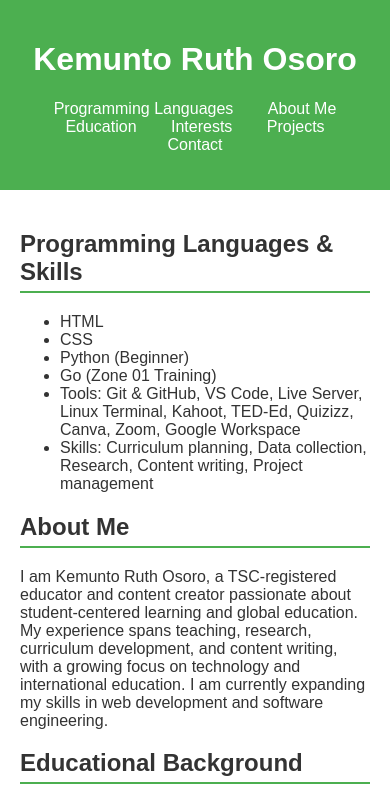
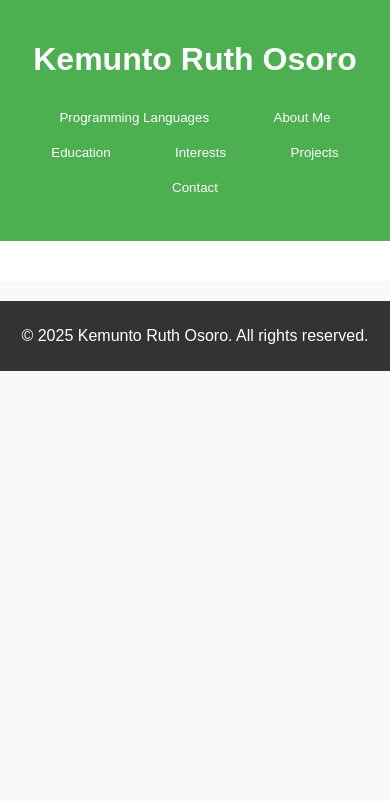
Before and after one commit to osukemmy/portfolio-hackathon1, a plain HTML site: page index.html in a window 390 px wide. Shown: the top 801 px of the page. Drawn offline with Linux system fonts and the light colour scheme.

Commit message:
Updated portfolio with dropdown sections and improved layout

```diff
--- a/index.html
+++ b/index.html
@@ -12,12 +12,12 @@
     <h1>Kemunto Ruth Osoro</h1>
     <nav>
       <ul>
-        <li><a href="#languages">Programming Languages</a></li>
-        <li><a href="#about">About Me</a></li>
-        <li><a href="#education">Education</a></li>
-        <li><a href="#interests">Interests</a></li>
-        <li><a href="#projects">Projects</a></li>
-        <li><a href="#contact">Contact</a></li>
+        <li><button onclick="toggleSection('languages-content')">Programming Languages</button></li>
+        <li><button onclick="toggleSection('about-content')">About Me</button></li>
+        <li><button onclick="toggleSection('education-content')">Education</button></li>
+        <li><button onclick="toggleSection('interests-content')">Interests</button></li>
+        <li><button onclick="toggleSection('projects-content')">Projects</button></li>
+        <li><button onclick="toggleSection('contact-content')">Contact</button></li>
       </ul>
     </nav>
   </header>
@@ -26,6 +26,7 @@
 
     <!-- Programming Languages & Skills -->
     <section id="languages">
+      <div id="languages-content" style="display: none;">
         <h2>Programming Languages & Skills</h2>
         <ul>
           <li>HTML</li>
@@ -35,20 +36,24 @@
           <li>Tools: Git & GitHub, VS Code, Live Server, Linux Terminal, Kahoot, TED-Ed, Quizizz, Canva, Zoom, Google Workspace</li>
           <li>Skills: Curriculum planning, Data collection, Research, Content writing, Project management</li>
         </ul>
+      </div>
     </section>
 
     <!-- About Me -->
     <section id="about">
+      <div id="about-content" style="display: none;">
         <h2>About Me</h2>
         <p>
           I am Kemunto Ruth Osoro, a TSC-registered educator and content creator passionate about student-centered learning and global education.
           My experience spans teaching, research, curriculum development, and content writing, with a growing focus on technology and international education.
           I am currently expanding my skills in web development and software engineering.
         </p>
+      </div>
     </section>
 
     <!-- Educational Background -->
     <section id="education">
+      <div id="education-content" style="display: none;">
         <h2>Educational Background</h2>
         <ul>
           <li><strong>Bachelor of Education (Arts)</strong> – Kiswahili & Geography, Moi University (2023)</li>
@@ -57,29 +62,35 @@
         </ul>
         <p>Certifications: Child Protection & Safeguarding, Asana Workflow Specialist</p>
         <a href="CV.pdf" download>Download My CV</a>
+      </div>
     </section>
 
     <!-- Interests -->
     <section id="interests">
+      <div id="interests-content" style="display: none;">
         <h2>Interests</h2>
         <p>
           I am passionate about technology in education, web development, innovative teaching strategies,
           international education systems, and research on curriculum and learning outcomes.
         </p>
+      </div>
     </section>
 
     <!-- Projects -->
     <section id="projects">
+      <div id="projects-content" style="display: none;">
         <h2>Projects</h2>
         <ul>
           <li><strong>Online Tutoring:</strong> Designed and delivered engaging Kiswahili and English lessons for international learners using interactive tools.</li>
           <li><strong>Research Work:</strong> Contributed to studies at APHRC and Quiben Ventures, collecting and analyzing data on learning, aspirations, and mental health.</li>
           <li><strong>Content Writing:</strong> Developed digital toolkits and blogs as a Content & Research Intern at Global Student Solutions.</li>
         </ul>
+      </div>
     </section>
 
     <!-- Contact -->
     <section id="contact">
+      <div id="contact-content" style="display: none;">
         <h2>Contact Me</h2>
         <form>
           <label for="name">Name:</label><br>
@@ -93,6 +104,7 @@
 
           <button type="submit">Send</button>
         </form>
+      </div>
     </section>
 
   </main>
@@ -101,5 +113,12 @@
     <p>&copy; 2025 Kemunto Ruth Osoro. All rights reserved.</p>
   </footer>
 
+  <script>
+    function toggleSection(id) {
+      const section = document.getElementById(id);
+      section.style.display = (section.style.display === "none") ? "block" : "none";
+    }
+  </script>
+
 </body>
 </html>
```
Lines whose indentation alone changed are shown as unchanged.
